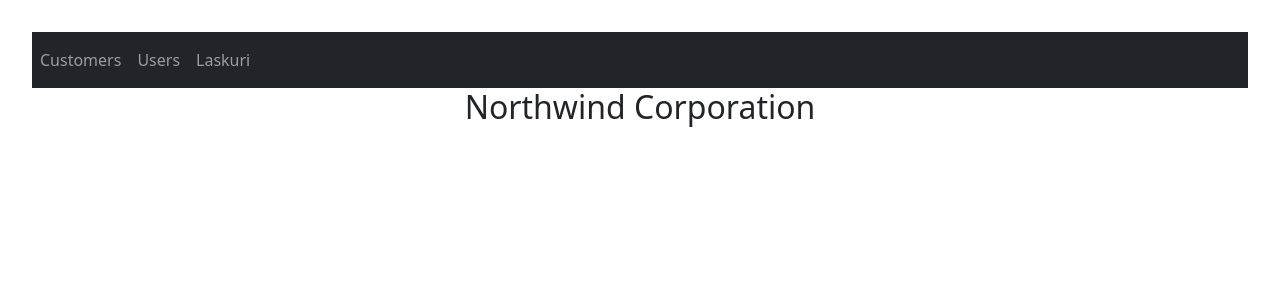
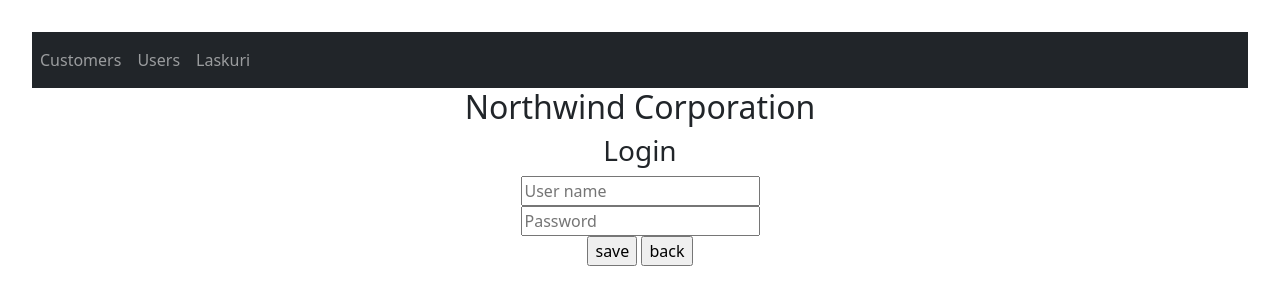
Before and after one commit to Point-SimoSiren/ReactSyksy24-tuntitoteutus, a React (Vite) app: page / in a window 1280 px wide. Shown: the top 304 px of the page. Built offline with nearby package versions, Linux system fonts and the light colour scheme.

Commit message:
Login toimii mutta tokenia ei laiteta vielä kyytiin pyyntöihin

```diff
--- a/src/App.jsx
+++ b/src/App.jsx
@@ -1,7 +1,7 @@
 import './App.css'
 import CustomerList from './Customers/CustomerList'
 import Laskuri from './Laskuri'
-import { useState } from 'react'
+import { useState, useEffect } from 'react'
 import Message from './Message'
 import UserList from './Users/UserList'
 
@@ -10,6 +10,7 @@
 import Nav from 'react-bootstrap/Nav'
 import 'bootstrap/dist/css/bootstrap.min.css'
 import { BrowserRouter as Router, Route, Routes } from 'react-router-dom'
+import Login from './Login'
 
 
 function App() {
@@ -18,6 +19,21 @@
   const [message, setMessage] = useState("")
   const [showMessage, setShowMessage] = useState(false)
   const [isPositive, setIsPositive] = useState(false)
+  const [loggedIn, setLoggedIn] = useState(false)
+
+  useEffect(() => {
+    if (localStorage.getItem("username") != null) {
+      setLoggedIn(true)
+    }
+  },[])
+
+// Logout metodi
+const logout = () => {
+  localStorage.clear()
+  setLoggedIn(false)
+}
+
+
 
   return (
       <div>
@@ -27,12 +43,16 @@
             <Nav.Link href='/customers'>Customers</Nav.Link>
             <Nav.Link href='/users'>Users</Nav.Link>
             <Nav.Link href='/laskuri'>Laskuri</Nav.Link>
+            {loggedIn && <button onClick={() => logout()}>Log out</button>}
         </Nav>
       </Navbar>
 
         <h2>Northwind Corporation</h2>
 
        {showMessage && <Message message={message} isPositive={isPositive} />}
+
+       {!loggedIn && <Login setMessage={setMessage} setIsPositive={setIsPositive}
+          setShowMessage={setShowMessage} setLoggedIn={setLoggedIn} />}
 
        <Routes>
           <Route path="/customers"
--- /dev/null
+++ b/src/Login.jsx
@@ -0,0 +1,86 @@
+import './App.css'
+import React, {useState} from 'react'
+import UserService from './Services/User'
+import md5 from 'md5'
+
+
+const Login = ({setIsPositive, setMessage,
+     setShowMessage, setLoggedIn}) => {
+
+// Komponentin tilan määritys
+const [newUsername, setNewUsername] = useState('')
+const [newPassword, setNewPassword] = useState('')
+
+
+// onSubmit tapahtumankäsittelijä funktio
+const handleSubmit = (event) => {
+      event.preventDefault()
+      var user = {
+            username: newUsername,
+            password: md5(newPassword)
+        }
+
+    UserService.Login(user)
+    .then(response => {
+
+        // Näytetään message
+       setMessage("Tervetuloa " + response.username)
+       setIsPositive(true)
+       setShowMessage(true)
+
+       // Messagen piilotus
+       setTimeout(() => setShowMessage(false),
+    4000)
+
+
+      localStorage.setItem("username", response.username)
+      localStorage.setItem("accesslevel", response.accessLevelId)
+      localStorage.setItem("token", response.token)
+
+      // Muutetaan APP komponentin loggenIn state trueksi
+      setLoggedIn(true)
+
+      })
+      .catch(error => {
+          // Näytetään message virhetilanteessakin
+       setMessage(error.message)
+       setIsPositive(false)
+       setShowMessage(true)
+
+       // Messagen piilotus
+       setTimeout(() => setShowMessage(false),
+    4000)
+
+    }
+
+      )
+    }
+
+
+  return (
+    <div id="addNew">
+
+       <h3>Login</h3>
+
+       <form onSubmit={handleSubmit}>
+
+            <div>
+                <input type="text" value={newUsername} placeholder="User name"
+                    onChange={({ target }) => setNewUsername(target.value)} required />
+            </div>
+            <div>
+                <input type="password" value={newPassword} placeholder="Password"
+                    onChange={({ target }) => setNewPassword(target.value)} required />
+            </div>
+
+         <input type='submit' value='save' />
+         {" "}
+         <input type='button' value='back' />
+
+       </form>
+
+    </div>
+  )
+}
+
+export default Login
--- a/src/Services/User.js
+++ b/src/Services/User.js
@@ -2,6 +2,13 @@
 import axios from "axios"
 
 const baseUrl = "https://localhost:7209/api/users"
+const loginUrl = "https://localhost:7209/api/authentication"
+
+
+const Login = (object) => {
+    const request = axios.post(loginUrl, object)
+    return request.then(response => response.data)
+}
 
 const getAll = () => {
     const request = axios.get(baseUrl)
@@ -23,4 +30,5 @@
     return request.then(response => response.data)
 }
 
-export default {getAll, addNew, remove, edit}
+
+export default {getAll, addNew, remove, edit, Login}
```
